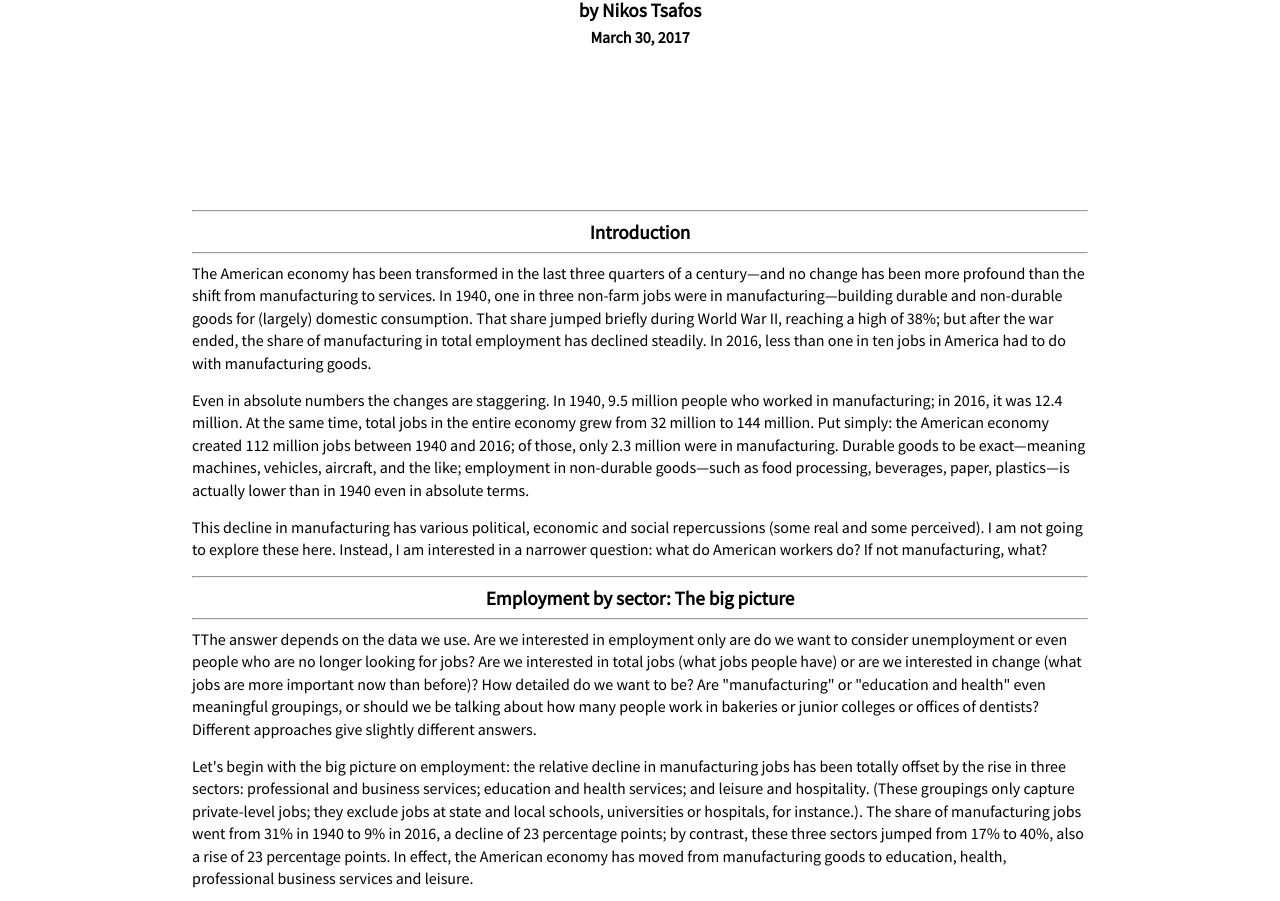
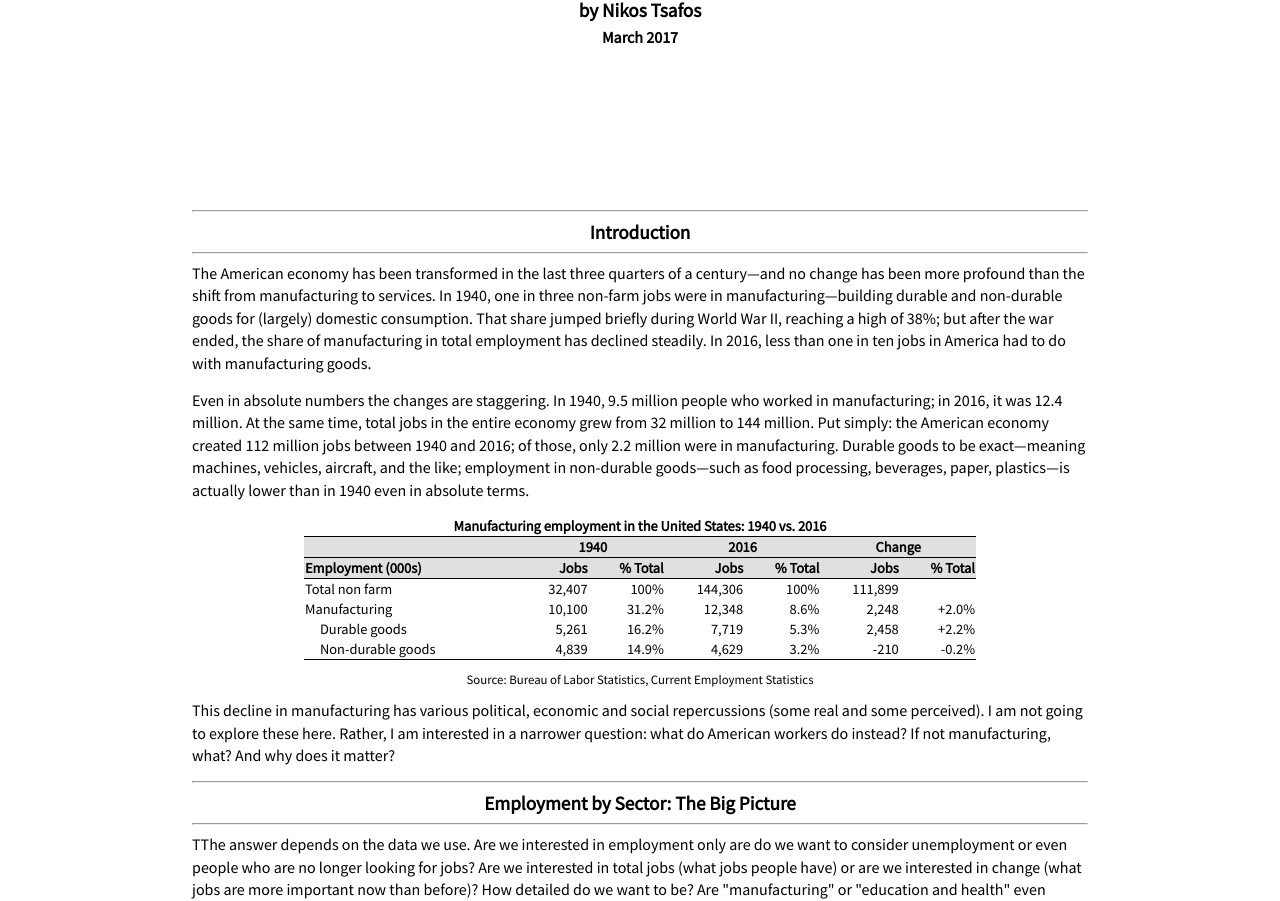
Before and after one commit to nikostsafos/afterManufacturing, a plain HTML site: page index.html in a window 1280 px wide. Shown: the part 238-1139 px from the top of the page. Drawn offline with nearby package versions, Linux system fonts and the light colour scheme.

Commit message:
updated index and style.css

```diff
--- a/css/style.css
+++ b/css/style.css
@@ -70,6 +70,42 @@ p {
 
 a { text-decoration: none;}
 
+/********** Table **********/
+
+table {
+  font-size: 90%;
+  width: 75%;
+  text-align: right;
+  margin: auto;
+  border-spacing: 00px;
+}
+
+th {
+  text-align: center;
+  border-bottom: 1px solid ;
+  }
+
+.greyHeader {
+  background-color: #e0e0e0; ;
+}
+
+.greyHeaderTwo {
+  text-align: right;
+}
+
+tr.bottomRow td {
+  border-bottom: 1px solid ;
+}
+
+td.rowLeft, th.rowLeft {
+  text-align: left;
+}
+
+td.rowLeftIndent {
+    text-align: left;
+    text-indent: 15px;
+}
+
 /********** D3 **********/
 
 .xaxis, .yaxis, .label {
@@ -93,12 +129,12 @@ text {
 }
 
 .path {
-  fill: #e0e0e0;
+  fill: #c7eae5;
 }
 
 .line {
   fill: none;
-  stroke: #ca0020;
+  stroke: #8c510a;
   stroke-width: 2;
 }
 
@@ -130,3 +166,10 @@ text {
     margin: auto;
     line-height: 2em;
   }
+
+  table {
+  width: 95%;
+  text-align: right;
+  margin: auto;
+  margin-bottom: 15px;
+}
--- a/index.html
+++ b/index.html
@@ -13,10 +13,10 @@
 
   <body>
 
-    <nav><p>After manufacturing, what? by Nikos Tsafos</p></nav>
-    <header><h1>After manufacturing, what?</h1>
+    <nav><p>After Manufacturing | by Nikos Tsafos</p></nav>
+    <header><h1>After Manufacturing: Where are the Jobs?</h1>
             <h2>by Nikos Tsafos</h2>
-            <h3>March 30, 2017</h3>
+            <h3>March 2017</h3>
     </header>
 
     <div id = 'content'>
@@ -25,11 +25,75 @@
 
     <p>The American economy has been transformed in the last three quarters of a century—and no change has been more profound than the shift from manufacturing to services. In 1940, one in three non-farm jobs were in manufacturing—building durable and non-durable goods for (largely) domestic consumption. That share jumped briefly during World War II, reaching a high of 38%; but after the war ended, the share of manufacturing in total employment has declined steadily. In 2016, less than one in ten jobs in America had to do with manufacturing goods.</p>
 
-    <p>Even in absolute numbers the changes are staggering. In 1940, 9.5 million people who worked in manufacturing; in 2016, it was 12.4 million. At the same time, total jobs in the entire economy grew from 32 million to 144 million. Put simply: the American economy created 112 million jobs between 1940 and 2016; of those, only 2.3 million were in manufacturing. Durable goods to be exact—meaning machines, vehicles, aircraft, and the like; employment in non-durable goods—such as food processing, beverages, paper, plastics—is actually lower than in 1940 even in absolute terms.</p>
+    <p>Even in absolute numbers the changes are staggering. In 1940, 9.5 million people who worked in manufacturing; in 2016, it was 12.4 million. At the same time, total jobs in the entire economy grew from 32 million to 144 million. Put simply: the American economy created 112 million jobs between 1940 and 2016; of those, only 2.2 million were in manufacturing. Durable goods to be exact—meaning machines, vehicles, aircraft, and the like; employment in non-durable goods—such as food processing, beverages, paper, plastics—is actually lower than in 1940 even in absolute terms.</p>
 
-    <p>This decline in manufacturing has various political, economic and social repercussions (some real and some perceived). I am not going to explore these here. Instead, I am interested in a narrower question: what do American workers do? If not manufacturing, what?</p>
+    <table>
+      <tr>
+        <th id = 'tableHead' colspan="7">Manufacturing employment in the United States: 1940 vs. 2016</th>
+      </tr>
 
-    <hr><h2>Employment by sector: The big picture</h2><hr>
+      <tr class = 'greyHeader'>
+        <th></th>
+        <th colspan = '2'>1940</th>
+        <th colspan = '2'>2016</th>
+        <th colspan = '2'>Change</th>
+      </tr>
+
+      <tr class = 'greyHeader'>
+        <th class = 'rowLeft'>Employment (000s)</th>
+        <th class = 'greyHeaderTwo'>Jobs</th>
+        <th class = 'greyHeaderTwo'>% Total</th>
+        <th class = 'greyHeaderTwo'>Jobs</th>
+        <th class = 'greyHeaderTwo'>% Total</th>
+        <th class = 'greyHeaderTwo'>Jobs</th>
+        <th class = 'greyHeaderTwo'>% Total</th>
+      </tr>
+
+      <tr>
+        <td class = 'rowLeft'>Total non farm</td>
+        <td>32,407</td>
+        <td>100%</td>
+        <td>144,306</td>
+        <td>100%</td>
+        <td>111,899</td>
+        <td></td>
+      </tr>
+
+      <tr>
+        <td class = 'rowLeft'>Manufacturing</td>
+        <td>10,100</td>
+        <td>31.2%</td>
+        <td>12,348</td>
+        <td>8.6%</td>
+        <td>2,248</td>
+        <td>+2.0%</td>
+      </tr>
+
+      <tr>
+        <td class = 'rowLeftIndent'>Durable goods</td>
+        <td>5,261</td>
+        <td>16.2%</td>
+        <td>7,719</td>
+        <td>5.3%</td>
+        <td>2,458</td>
+        <td>+2.2%</td>
+      </tr>
+
+      <tr class = 'bottomRow'>
+        <td class = 'rowLeftIndent'>Non-durable goods</td>
+        <td>4,839</td>
+        <td>14.9%</td>
+        <td>4,629</td>
+        <td>3.2%</td>
+        <td>-210</td>
+        <td>-0.2%</td>
+      </tr>
+    </table>
+    <p class = 'graphFootnote'>Source: Bureau of Labor Statistics, Current Employment Statistics</p>
+
+    <p>This decline in manufacturing has various political, economic and social repercussions (some real and some perceived). I am not going to explore these here. Rather, I am interested in a narrower question: what do American workers do instead? If not manufacturing, what? And why does it matter?</p>
+
+    <hr><h2>Employment by Sector: The Big Picture</h2><hr>
 
     <p>TThe answer depends on the data we use. Are we interested in employment only are do we want to consider unemployment or even people who are no longer looking for jobs? Are we interested in total jobs (what jobs people have) or are we interested in change (what jobs are more important now than before)? How detailed do we want to be? Are "manufacturing" or "education and health" even meaningful groupings, or should we be talking about how many people work in bakeries or junior colleges or offices of dentists? Different approaches give slightly different answers.</p>
 
```
